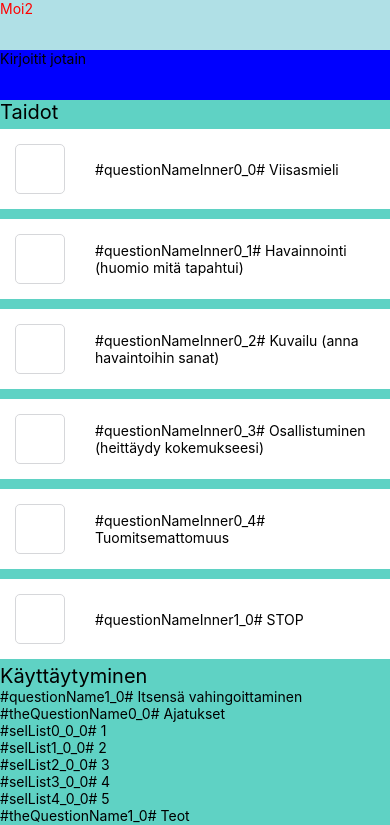
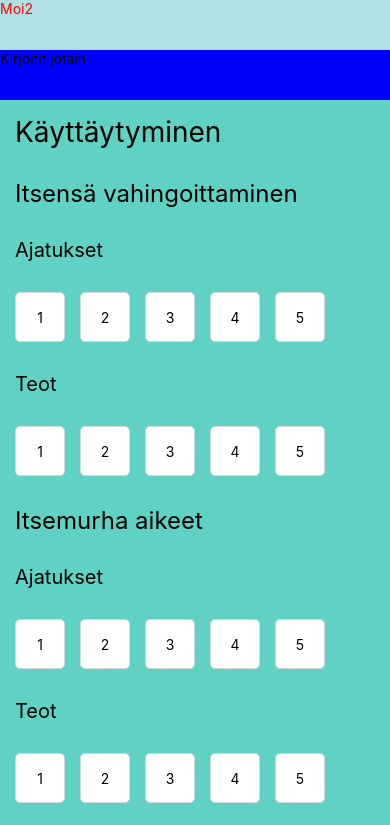
Before and after one commit to GetSomefi/DKT_Viikkokortti2, a React Native app: screen / in a window 390 px wide. Shown: the top 825 px of the page. Built offline with nearby package versions, Linux system fonts and the light colour scheme.

Commit message:
kysymykset paikallaan

```diff
--- a/App.js
+++ b/App.js
@@ -18,65 +18,6 @@ import Lister from './components/DataFragment.js';
 
 
 var options = [
-
-  //taidot
-  {
-    groupId:3,
-    groupSafename:"Taidot",
-    items:[
-      {
-        hasInner:true,
-        innerGroupId:0,
-        groupSafename:"Tietoisuustaidot",
-        innerItems:[
-          {
-            id: 0,
-            type: "selectone",
-            questionSafename:"Viisasmieli",
-            extraName:"",
-          },
-          {
-            id: 1,
-            type: "selectone",
-            questionSafename:"Havainnointi (huomio mitä tapahtui)",
-            extraName:"Mitä -taidot",
-          },
-          {
-            id: 2,
-            type: "selectone",
-            questionSafename:"Kuvailu (anna havaintoihin sanat)",
-            extraName:"",
-          },
-          {
-            id: 3,
-            type: "selectone",
-            questionSafename:"Osallistuminen (heittäydy kokemukseesi)",
-            extraName:"",
-          },
-          {
-            id: 4,
-            type: "selectone",
-            questionSafename:"Tuomitsemattomuus",
-            extraName:"Miten -taidot",
-          },
-        ]
-      },
-      {
-        hasInner:true,
-        innerGroupId:1,
-        groupSafename:"Ahdingon sietämisen taidot",
-        innerItems:[
-          {
-            id: 0,
-            type: "selectone",
-            questionSafename:"STOP",
-            extraName:"",
-          },
-        ]
-      }
-    ]
-  },
-
   //käyttäytyminen
   {
     groupId:1,
@@ -121,6 +62,11 @@ var options = [
         ]
       },
       {
+        hasInner:true,
+        innerGroupId:0,
+        groupSafename:"",
+        innerItems:[
+          {
             id:2,
             type:"selectone",
             questionSafename:"Alkoholi",
@@ -131,6 +77,56 @@ var options = [
             type:"selectone",
             questionSafename:"Huumeet",
             extraName:"",
+          },
+          {
+            id:4,
+            type:"selectone",
+            questionSafename:"Lääkehoito",
+            extraName:"",
+          },
+          {
+            id:5,
+            type:"selectone",
+            questionSafename:"Poissaolo sovitusta menosta",
+            extraName:"",
+          },
+          {
+            id:6,
+            type:"selectone",
+            questionSafename:"Maltin menetys",
+            extraName:"",
+          },
+          {
+            id:7,
+            type:"selectone",
+            questionSafename:"Ahminta / syömättömyys",
+            extraName:"",
+          },
+          {
+            id:8,
+            type:"selectone",
+            questionSafename:"Oksentaminen",
+            extraName:"",
+          },
+          {
+            id:9,
+            type:"selectone",
+            questionSafename:"Riskiseksi",
+            extraName:"",
+          },
+          {
+            id:10,
+            type:"selectone",
+            questionSafename:"Valehtelu",
+            extraName:"",
+          },
+          {
+            id:11,
+            type:"selectone",
+            questionSafename:"Vapaa teksti tähän",
+            extraName:"",
+          }
+        ]
       }
     ]
   },
@@ -142,15 +138,247 @@ var options = [
     items:[
       {
         id: 0,
-        type: "scale",
-        questionSafename:"Viha",
+        type: "selection",
+        questionSafename:"",
+        questions:[
+          {
+            id: 0,
+            safename:"Viha",
+            extraName:"",
+            list:[1,2,3,4,5]
+          },
+          {
+            id: 1,
+            safename:"Pelko",
+            extraName:"",
+            list:[1,2,3,4,5]
+          },
+          {
+            id: 2,
+            safename:"Ahdistus",
+            extraName:"",
+            list:[1,2,3,4,5]
+          },
+          {
+            id: 3,
+            safename:"Ilo",
+            extraName:"",
+            list:[1,2,3,4,5]
+          },
+          {
+            id: 4,
+            safename:"Suru",
+            extraName:"",
+            list:[1,2,3,4,5]
+          },
+          {
+            id: 5,
+            safename:"Häpeä",
             extraName:"",
             list:[1,2,3,4,5]
           }
         ]
       },
+    ]
+  },
 
-
+  //taidot
+  {
+    groupId:3,
+    groupSafename:"Taidot",
+    items:[
+      {
+        hasInner:true,
+        innerGroupId:0,
+        groupSafename:"Tietoisuustaidot",
+        innerItems:[
+          {
+            id: 0,
+            type: "selectone",
+            questionSafename:"Viisasmieli",
+            extraName:"",
+          },
+          {
+            id: 1,
+            type: "selectone",
+            questionSafename:"Havainnointi (huomio mitä tapahtui)",
+            extraName:"Mitä -taidot",
+          },
+          {
+            id: 2,
+            type: "selectone",
+            questionSafename:"Kuvailu (anna havaintoihin sanat)",
+            extraName:"",
+          },
+          {
+            id: 3,
+            type: "selectone",
+            questionSafename:"Osallistuminen (heittäydy kokemukseesi)",
+            extraName:"",
+          },
+          {
+            id: 4,
+            type: "selectone",
+            questionSafename:"Tuomitsemattomuus",
+            extraName:"Miten -taidot",
+          },
+          {
+            id: 5,
+            type: "selectone",
+            questionSafename:"Asia kerrallaan",
+            extraName:"",
+          },
+          {
+            id: 6,
+            type: "selectone",
+            questionSafename:"Tee sitä mikä toimii",
+            extraName:"(tehokkuus)",
+          }
+        ]
+      },
+      {
+        hasInner:true,
+        innerGroupId:1,
+        groupSafename:"Ahdingon sietämisen taidot",
+        innerItems:[
+          {
+            id: 0,
+            type: "selectone",
+            questionSafename:"STOP",
+            extraName:"",
+          },
+          {
+            id: 1,
+            type: "selectone",
+            questionSafename:"Plussat ja miinukset",
+            extraName:"",
+          },
+          {
+            id: 2,
+            type: "selectone",
+            questionSafename:"TIPP",
+            extraName:"",
+          },
+          {
+            id: 3,
+            type: "selectone",
+            questionSafename:"Huomion siirtäminen muualle",
+            extraName:"",
+          },
+          {
+            id: 4,
+            type: "selectone",
+            questionSafename:"Itsensä rauhoittaminen",
+            extraName:"",
+          },
+          {
+            id: 5,
+            type: "selectone",
+            questionSafename:"Hetken parantaminen",
+            extraName:"",
+          },
+          {
+            id: 6,
+            type: "selectone",
+            questionSafename:"Radikaali hyväksyminen",
+            extraName:"",
+          },
+          {
+            id: 7,
+            type: "selectone",
+            questionSafename:"Riippuvuuksien hallinta",
+            extraName:"",
+          }
+        ]
+      },
+      {
+        hasInner:true,
+        innerGroupId:2,
+        groupSafename:"Tunteiden säätelyn taidot",
+        innerItems:[
+          {
+            id: 0,
+            type: "selectone",
+            questionSafename:"Tunteiden ymmärtäminen ja kuvaaminen",
+            extraName:"",
+          },
+          {
+            id: 1,
+            type: "selectone",
+            questionSafename:"Toimiminen toisin kuin tunne yllyttää",
+            extraName:"",
+          },
+          {
+            id: 2,
+            type: "selectone",
+            questionSafename:"Lyhyen ja pitkän aikavälin tavoitteet",
+            extraName:"",
+          },
+          {
+            id: 3,
+            type: "selectone",
+            questionSafename:"Hallinnan tunteen kehittäminen",
+            extraName:"",
+          },
+          {
+            id: 4,
+            type: "selectone",
+            questionSafename:"PLEASE",
+            extraName:"Terveydestä huolehtiminen",
+          }
+        ]
+      },
+      {
+        hasInner:true,
+        innerGroupId:3,
+        groupSafename:"Vuorovaikutustaidot",
+        innerItems:[
+          {
+            id: 0,
+            type: "selectone",
+            questionSafename:"DEAR MAN",
+            extraName:"Saadaksesi mitä haluat",
+          },
+          {
+            id: 1,
+            type: "selectone",
+            questionSafename:"GIVE",
+            extraName:"Suhteen muuttaminen paremmaksi",
+          },
+          {
+            id: 2,
+            type: "selectone",
+            questionSafename:"FAST",
+            extraName:"Itsekunnioituksen säilyttäminen",
+          },
+          {
+            id: 3,
+            type: "selectone",
+            questionSafename:"Uusien ihmissuhteiden luominen ja haitallisten suhteiden päättäminen",
+            extraName:"",
+          },
+          {
+            id: 4,
+            type: "selectone",
+            questionSafename:"Dialektiikka",
+            extraName:"",
+          },
+          {
+            id: 5,
+            type: "selectone",
+            questionSafename:"Validointi",
+            extraName:"",
+          },
+          {
+            id: 6,
+            type: "selectone",
+            questionSafename:"Käytöksen muuttamisen keinot",
+            extraName:"",
+          }
+        ]
+      }
+    ]
+  },
 
 ];
 
--- a/components/DataFragment.js
+++ b/components/DataFragment.js
@@ -22,12 +22,14 @@ class Lister extends Component {
     //let p = this.props.options;
     //console.log(p);
     this.state = {
+      showDebug:false, //shows keys if those are set inside elements
+
       tc: "white",
       bg: "blue",
       props:this.props.options,
-      activeColor:"#8bc586",
+      activeColor:"#8bc586", //green
       inactiveColor:"white",
-      activeColor2:"#f7f7f7",
+      activeColor2:"#f7f7f7", //light gray
       inactiveColor2:"white",
 
       activeIconOpacity:1,
@@ -48,16 +50,14 @@ class Lister extends Component {
   }
 
   createEl = () => {
-    console.log('colo', this.state.bg);
-    let colo = this.state.bg;
     //let listItems = this.state.props.map(function(item, i){ <- Tämä tapa ei toimi koska this unohtuu (eri scope)
     let listItems = this.state.props.map((item, i) => {
       //console.log('das',this.state.bg);
       let ret = [];
-      console.log('item',item);
+      //console.log('item',item);
       ret.push(
         <View key="groupId{item.groupId}">
-          <Text style={{fontSize: 20}}>{item.groupSafename}</Text>
+          <Text style={styles.header1}>{item.groupSafename}</Text>
         </View>
       );
 
@@ -89,42 +89,116 @@ class Lister extends Component {
                     </View>
                   </View>
                   <View style={styles.selectableContent}>
-                    <Text>#{key}# {innerItems.questionSafename}</Text>
+                    <Text>
+                      { this.state.showDebug ? (<Text style={styles.debugTexts}>#{key}#</Text>) : null }
+                      {innerItems.questionSafename}
+                      {innerItems.extraName != "" ? "\n" : null}
+                      {innerItems.extraName}
+                    </Text>
                   </View>
                 </View>
               </TouchableHighlight>
             );
           });
-        }else{
+        }
+        else{
           var key = "questionName" + item.groupId + "_" + itemInner.id;
-          ret.push(
-            <View key={key}>
-              <Text>#{key}# {itemInner.questionSafename}</Text>
-            </View>
-          );
           if( itemInner.type == "selection" ){
+
+            if(itemInner.questionSafename){
+	            ret.push(
+	              <View key={key}>
+
+	                <Text style={styles.header2}>
+	                  { this.state.showDebug ? (<Text style={styles.debugTexts}>#{key}#</Text>) : null }
+	                  {itemInner.questionSafename}
+	                </Text>
+	              </View>
+	            );
+	        }
+
             itemInner.questions.map( (innerItems, i3) => {
               var key = "theQuestionName" + innerItems.id + "_" + itemInner.id;
+
+              if(innerItems.safename){
+	              ret.push(
+	                <View key={key}>
+	                  <Text style={styles.header3}>
+	                    { this.state.showDebug ? (<Text style={styles.debugTexts}>#{key}#</Text>) : null }
+	                    {innerItems.safename}
+	                  </Text>
+	                </View>
+	              );
+			  }
+
+              let ret2 = [];
+              innerItems.list.map( (selList, i4) => {
+                var key = "selList" + item.groupId + "_" + i4 + "_" + i3 + "_" + i2;
+                ret2.push(
+                  <TouchableHighlight
+                    onPress={ (evt) => this.onPress(key,evt) }
+                    key={key}>
+                      <View style={{...styles.selectableChoice,
+                      backgroundColor: this.state[key +'-active'] ? this.state.activeColor : this.state.inactiveColor,
+                      }}>
+                        <Text>
+                          { this.state.showDebug ? (<Text style={styles.debugTexts}>#{key}#</Text>) : null }
+                          {selList}
+                        </Text>
+                      </View>
+                  </TouchableHighlight>
+                );
+              });
+
+              var key = "theQuestionChoices" + innerItems.id + "_" + itemInner.id;
               ret.push(
-                <View key={key}>
-                  <Text>#{key}# {innerItems.safename}</Text>
+                <View key={key} style={styles.selectableChoiceParent}>
+                  {ret2}
                 </View>
 
               );
-              innerItems.list.map( (selList, i4) => {
-                var key = "selList" + i4 + "_" + i3 + "_" + i2;
-                ret.push(
-                  <TouchableHighlight key={key}>
-                    <Text>#{key}# {selList}</Text>
-                  </TouchableHighlight>
-                );
-              });
 
             });
           }
         }
       });
 
+
+/*
+          if(item.type = "selectone"){
+            console.log('type', item);
+            ret.push(
+              <TouchableHighlight
+                onPress={ (evt) => this.onPress(key,evt) }
+                key={key}>
+                <View style={{...styles.selectableParent,
+                backgroundColor: this.state[key +'-active'] ? this.state.activeColor : this.state.inactiveColor,
+                }}>
+                  <View style={{margin:15}}>
+                    <View style={{...styles.selectableCheckbox,
+                    backgroundColor: this.state[key +'-active'] ? this.state.activeColor2 : this.state.inactiveColor2,
+                    }}>
+                      <Image
+                        style={{
+                          width: 32,
+                          height: 32,
+                          opacity: this.state[key +'-active'] ? this.state.activeIconOpacity : 0,
+                        }}
+                        source={require('../assets/icons/times_320_320.png')}
+                      />
+                    </View>
+                  </View>
+                  <View style={styles.selectableContent}>
+                    <Text>
+                      { this.state.showDebug ? (<Text style={styles.debugTexts}>#{key}#</Text>) : null }
+                      {item.questionSafename}
+                    </Text>
+                  </View>
+                </View>
+              </TouchableHighlight>
+            );
+          }
+*/
 
       var key = "masterView" + item.groupId;
       return(
@@ -146,32 +220,67 @@ class Lister extends Component {
 
 let perfectCheckboxSize = 50;
 let padding = 15;
+let borderRadius = 5;
 
 let perfectChecbox = perfectCheckboxSize;
 const styles = StyleSheet.create({
+  debugTexts:{
+    backgroundColor:"red"
+  },
+
+  header1:{
+    fontSize: 28,
+    padding:padding,
+  },
+  header2:{
+    fontSize: 24,
+    padding:padding,
+  },
+  header3:{
+    fontSize: 20,
+    padding:padding,
+  },
+
   selectableParent: {
     flex:1,
     flexDirection:'row',
     backgroundColor: '#FFF',
     borderColor: '#d6d7da',
-    marginTop:5,
-    marginBottom:5,
     justifyContent:"center",
     alignItems:"center",
+    margin:padding,
+    borderRadius:borderRadius,
   },
   selectableCheckbox: {
     height:perfectChecbox,
     width:perfectChecbox,
     alignItems:"center",
     justifyContent:"center",
-    borderRadius:5,
+    borderRadius:borderRadius,
     borderWidth:1,
-    borderColor:'#d6d7da'
+    borderColor:'#d6d7da',
+    marginLeft:(padding*2),
   },
   selectableContent: {
     width:width-perfectChecbox - (padding*2),
     //backgroundColor:"#FFF",
     padding:padding,
+    paddingLeft:0,
+  },
+  selectableChoiceParent: {
+    flex:1,
+    flexDirection:'row',
+    padding:padding
+  },
+  selectableChoice: {
+    height:perfectChecbox,
+    width:perfectChecbox,
+    alignItems:"center",
+    justifyContent:"center",
+    borderRadius:borderRadius,
+    borderWidth:1,
+    borderColor:'#d6d7da',
+    marginRight:padding
   },
 });
 
```
Lines whose indentation alone changed are shown as unchanged.
